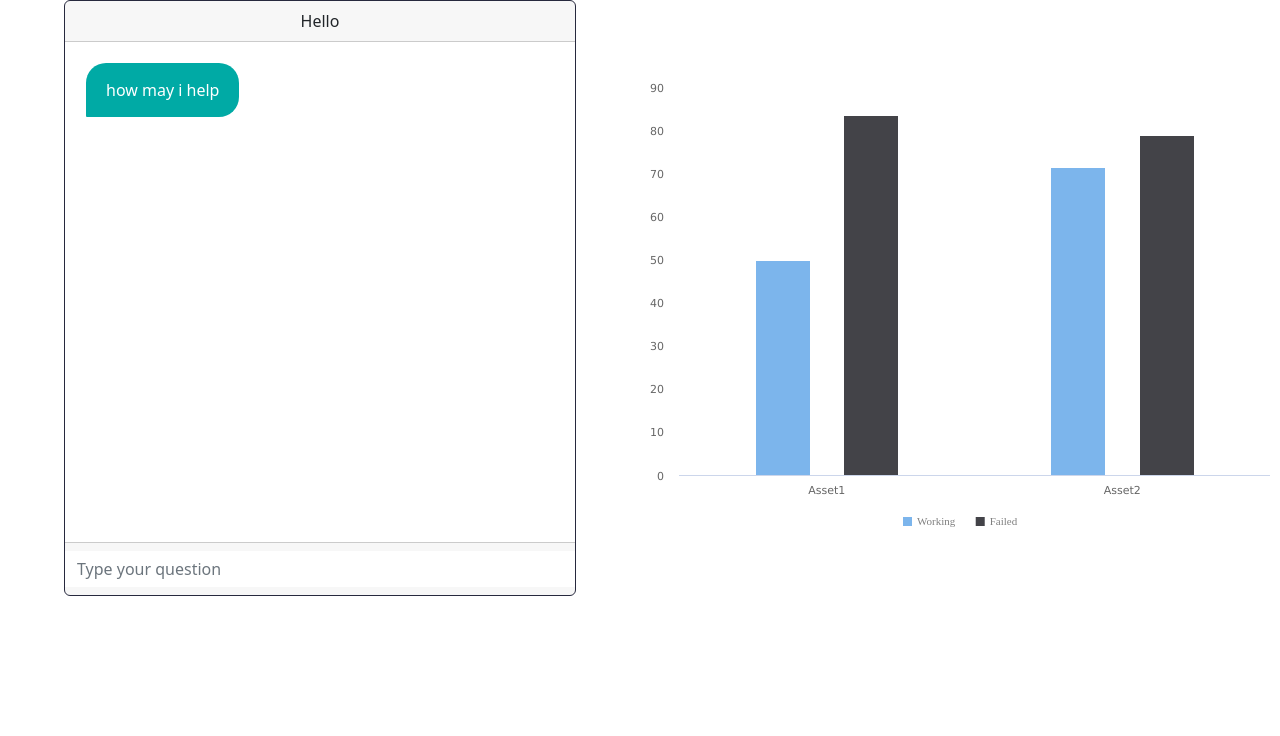
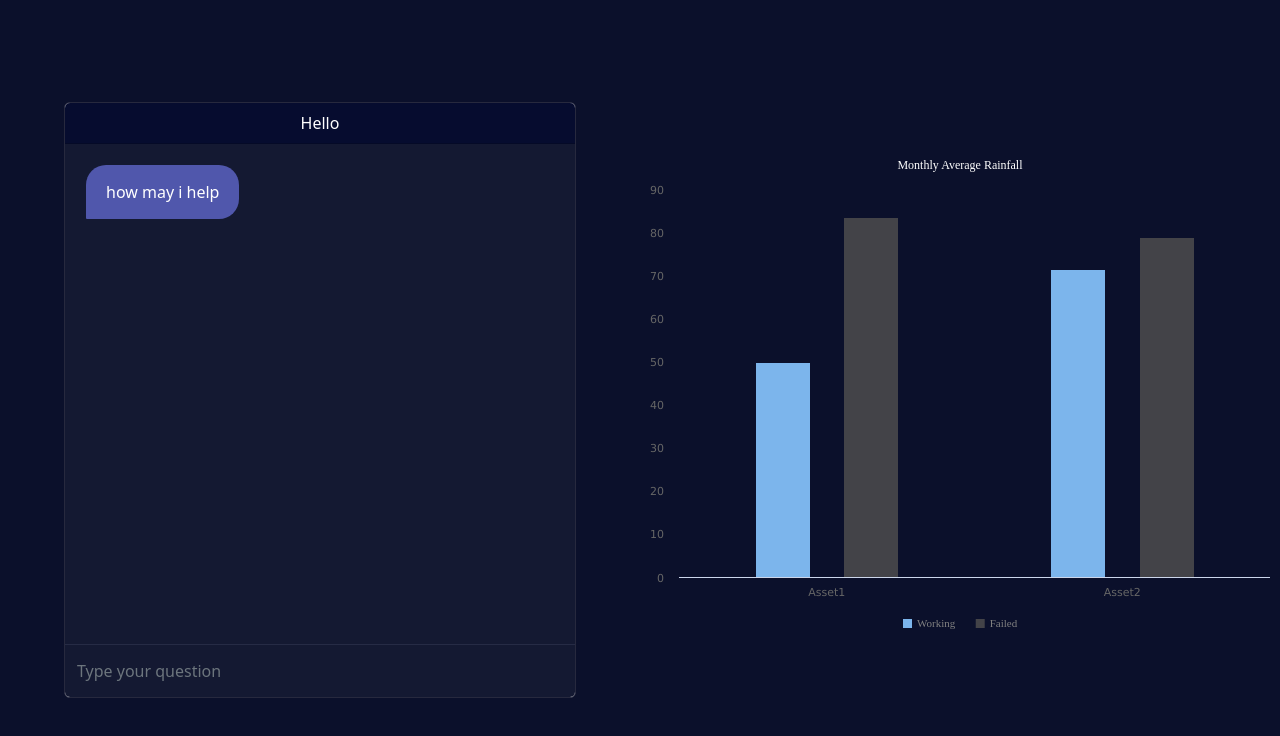
Before and after one commit to tanvi-pai/chatbot, a React (Create React App) app: page / in a window 1280 px wide. Shown: the top 736 px of the page. Built offline with nearby package versions, Linux system fonts and the light colour scheme.

Commit message:
css change

```diff
--- a/src/App.css
+++ b/src/App.css
@@ -1,5 +1,7 @@
 .App {
   text-align: center;
+  background-color: #0b102b;
+  height: 100vh;
 }
 
 .App-logo {
@@ -12,7 +14,9 @@
     animation: App-logo-spin infinite 20s linear;
   }
 }
-
+.h100{
+  height: 100%;
+}
 .App-header {
   background-color: #282c34;
   min-height: 100vh;
--- a/src/Chatbot/components/ChatHome.css
+++ b/src/Chatbot/components/ChatHome.css
@@ -1,4 +1,13 @@
 .card-body {
   height: 500px;
   overflow-y: scroll;
+  background-color: #141932;
 }
+.card-header{
+  background-color: #060c2f !important;
+  color: white !important;
+}
+.card-footer{
+  background-color:#141932 !important ;
+  border-top-color: #262b45 !important;
+}
--- a/src/Chatbot/components/ChatHome.jsx
+++ b/src/Chatbot/components/ChatHome.jsx
@@ -23,31 +23,46 @@ const ChatHome = () => {
     setLoading(true)
     getAPI();
   };
-
+const errorStr=["not found",
+"lol",
+"1",
+"2",
+"4",
+"5",
+"7",
+"6",
+"10",
+"rest",
+"hi"]
   const getAPI = () => {
     axios.get("http://192.168.9.83:5000/wpc?cei_count=5").then((response) => {
       console.log("resppp", response.data)
       let string = ""
       if(response.data.cei_code.length > 1){
 
-      }else{
+      }
+      else if (response.type==="unknown"){
+        string= errorStr[Math.floor((Math.random() * 10) + 1)]
+      }
+      else{
         string = `${response.data.cei_code[0]}` + " is the worst perfoming CEI with " + `${response.data.failure_count[0] * 100}%` + "assets failuring this control."
       }
       setMsgStore((prev) => [...prev, {text : string, type: "bot"}])
+      setLoading(false)
     })
-    // setLoading(false)
+
   }
 
 
   return (
-    <Stack direction="horizontal">
+    <Stack direction="horizontal" className="h100">
       <Col xs={6}>
         <div className="d-flex justify-content-center">
           <Card className="loading-banner">
             <Card.Header>Hello</Card.Header>
             <Card.Body>
-              {loading}
-              <MsgBubble msgStore={msgStore}/>
+            <MsgBubble msgStore={msgStore}/>
+              {loading && <MsgBubble msgStore={[{text:"...",type:"bot"}]} />}
             </Card.Body>
             <Card.Footer className="px-0">
               <div className="admin-cei-edit-style">
@@ -58,6 +73,7 @@ const ChatHome = () => {
                   placeholder="Type your question"
                   onChange={onUserInput}
                   value={userInput}
+                  readOnly={loading}
                 />
                 </Form>
               </div>
--- a/src/Chatbot/scss/index.scss
+++ b/src/Chatbot/scss/index.scss
@@ -7,6 +7,12 @@
 }
 .user-input{
   border: none !important;
+  box-shadow: none;
+  background-color:#141932 !important;
+color: white !important;
+  &:focus{
+    box-shadow: none !important;
+  }
 }
 .message-container {
   width: 100%;
@@ -16,7 +22,7 @@
   padding: 15px 20px;
   margin: 5px;
   border-radius: 20px 20px 20px 1px;
-  background: #00aaa5;
+  background: #5057ac;
   color: white;
   min-width: 40px;
   text-align: left;
@@ -27,8 +33,8 @@
   padding: 15px 10px;
   margin: 10px;
   border-radius: 20px 20px 1px 20px;
-  background: #cccccc;
-  color: black;
+  background: #7e4277;
+  color: white;
   text-align: right;
 }
 
@@ -37,3 +43,22 @@
   flex-direction: column;
   width: 100%;
 }
+::-webkit-scrollbar {
+  height: 8px;
+  width: 6px;
+  opacity: 0.1;
+}
+
+::-webkit-scrollbar-thumb {
+  background-color: #38384e;
+  outline: 1px solid #38384e;
+  border-radius: 10px;
+}
+
+::-webkit-scrollbar-track {
+  background: none;
+}
+
+::-webkit-scrollbar-corner {
+  background: none;
+}
```
